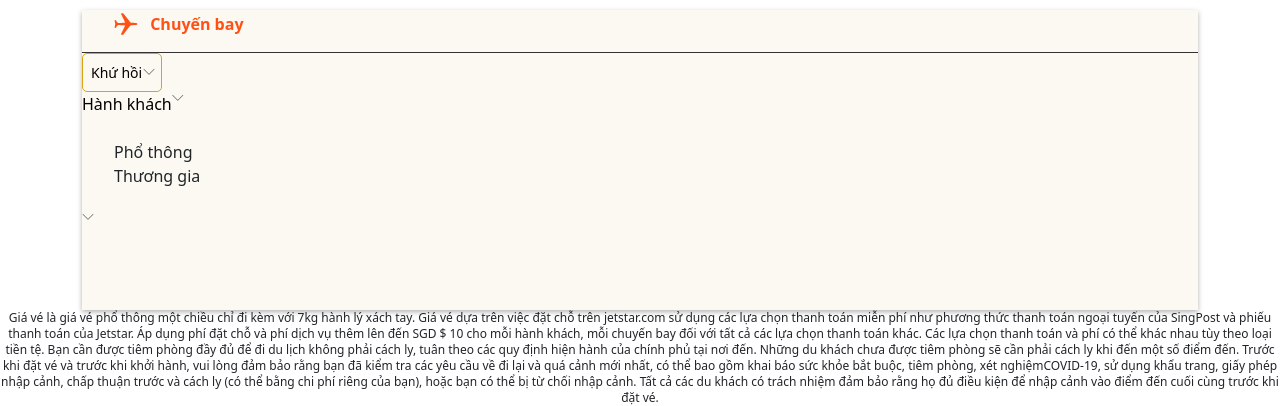
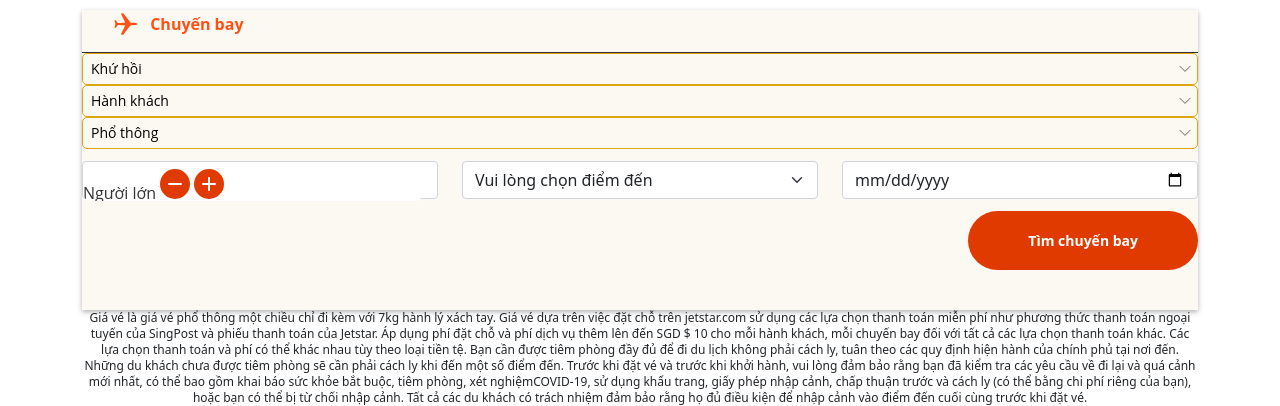
Before and after one commit to dvthagn/Project_web, a plain HTML site: page index.html in a window 1280 px wide. Shown: the part 1008-1414 px from the top of the page. Drawn offline with nearby package versions, Linux system fonts and the light colour scheme.

Commit message:
option css

```diff
--- a/css/style.css
+++ b/css/style.css
@@ -236,11 +236,26 @@ button {
     padding-right: 1.75rem;
 }
 
+.pl-7 {
+    margin-left: 1.75rem;
+}
+
 .p-2 {
     padding: 0.5rem;
 }
 
-
+.option__childs--style{
+    font-size: 14px;
+    letter-spacing: normal;
+    line-height: 1.5;
+    font-family: Open Sans;
+    font-weight: normal;
+    color: #333333;
+    text-transform: none;
+    border-radius: 5px;
+    border: 1px solid #DBA510;
+    height: 32px;
+}
 .f2__narrow-down{
     font-family: Material Icons;
     font-size: 12px;
@@ -261,17 +276,7 @@ button {
     padding-right: 0.375rem;
 }
 
-.option .journey-type{
-    font-size: 14px;
-    letter-spacing: normal;
-    line-height: 1.5;
-    font-weight: normal;
-    color: #333333;
-    text-transform: none;
-    border-radius: 5px;
-    border: 1px solid #DBA510;
-    width: 80px;
-}
+
 
 .list__type{
     border: none;
@@ -308,8 +313,59 @@ button {
     text-align: center;
 }
 /* end css option */
+.traveller-group{
+    color: #333;
+    font-size: 16px;
+    background-color: #fff;
+    position: absolute;
+    top: 75px;
+    height: auto;
+    overflow: hidden;
+    width: auto;
+    min-width: 340px;
+    z-index: 666;
+    margin-top: 8px;
+    border-radius: 8px;
+    cursor: default;
+    height: 32px;
+}
 
+.traveller-selector-icon{
+    font-family: "Material Icons";
+    font-size: 20px;
+    font-weight: normal;
+    font-style: normal;
+    text-transform: none;
+    line-height: 1;
+    width: 48px;
+    height: 48px;
+    color: rgb(0, 104, 134);
+}
 
+.icon__size {
+    width: 1.5rem;
+    height: 1.5rem;
+}
+
+.icon__color-white {
+    color: #ffffff;
+}
+.counter-btn svg{
+        display: block;
+        margin: 0 auto;
+
+}
+
+.counter-btn {
+    background: #e13a00;
+    border-radius: 50%;
+    border: 0;
+    display: inline-block;
+    height: 1.875rem;
+    padding: 0;
+    position: relative;
+    width: 1.875rem;
+}
 
 /* end css container */
 
--- a/index.html
+++ b/index.html
@@ -79,8 +79,8 @@
               </div>
         </div>
 
-        <div class="container">
-            <div class="box ">
+        <div class="flightbook container">
+            <div class="box">
                 <div class="header-slide mg__top-12">
                     <ul>
                         <li>
@@ -94,12 +94,12 @@
                 </div>
 
                 <div class="body-slide">
-                   <div class="option ">
-                        <div class="">
-                            <div class="flex flex-wrap journey-type cursor-pointer relative">
-                                <div class="flex flex-nowrap flex-wrap items-center pr-7 p-2">
+                   <div class="option">
+                        <div class="journey-type">
+                            <div class="flex flex-wrap w-full flex-nowrap option__childs--style cursor-pointer relative ">
+                                <div class="flex flex-nowrap w-full flex-wrap items-center  pr-7 p-2">
                                     <div>
-                                        <button class="flex flex-nowrap items-center">Khứ hồi</button>
+                                        <button class="flex flex-nowrap w-full items-center">Khứ hồi</button>
                                         <ul class="list__type absolute ">
                                             <li>Khứ hồi</li>
                                             <li>Một chiều</li>
@@ -109,27 +109,44 @@
                                 </div>
                             </div>
                         </div>
-                        <div class="">
-                            <div class="flex flex-wrap traveller-infor">
-                                <div>
-                                    <button>
+                        <div class="traveller-infor">
+                            <div class="flex flex-wrap w-full flex-nowrap option__childs--style cursor-pointer relative ">
+                                <div class="flex flex-nowrap w-full flex-wrap items-center pr-7 p-2">
+                                    <button class="flex flex-nowrap  w-full items-center">
                                         <span>Hành khách</span>
                                     </button>
                                 </div>
-                                <i class="f2__narrow-down ti-angle-down"></i>
+                                <i class="flex f2__narrow-down items-center absolute ti-angle-down"></i>
+                                <div class="traveller-group">
+                                    <div class="traveller-group__selector">
+                                        <div class="traveller-selector-row">
+                                            <span class="traveller-selector-row__text"> Người lớn</span>
+                                            <button class="counter-btn" type="button">
+                                                <svg viewBox="0 0 24 24" class="icon__size icon__color-white"><g fill="none" fill-rule="evenodd"><path d="M0 0h24v24H0z"></path><path fill="currentColor" d="M19 12a1 1 0 01-1 1H6a1 1 0 010-2h12a1 1 0 011 1z"></path></g></svg>                                            </button>
+
+                                            <button class="counter-btn">
+                                                <svg viewBox="0 0 24 24" class="icon__size icon__color-white"><g fill="none" fill-rule="evenodd"><path d="M0 0h24v24H0z"></path><path fill="currentColor" d="M18 11a1 1 0 010 2h-5v5a1 1 0 01-2 0v-5H6a1 1 0 010-2h5V6a1 1 0 012 0v5h5z"></path></g></svg>                                            </button>
+                                        <div class="traveller-selector-row"></div>
+                                    </div>
+
+                                    <div class="traveller-group__btnClose">
+
+                                    </div>
+                                </div>
+
                             </div>
                         </div>
-                        <div class="">
-                            <div class="server-type">
-                                <div>
+                        <div class="server-type">
+                            <div class="flex flex-wrap w-full flex-nowrap option__childs--style cursor-pointer relative">
+                                <div class="flex flex-nowrap w-full flex-wrap items-center pr-7 p-2">
                                     <div>
-                                        <button></button>
-                                        <ul>
+                                        <button class="flex flex-nowrap w-full items-center">Phổ thông</button>
+                                        <ul class="list__type absolute ">
                                             <li>Phổ thông</li>
                                             <li>Thương gia</li>
                                         </ul>
                                     </div>
-                                    <i class="f2__narrow-down ti-angle-down"></i>
+                                    <i class="flex f2__narrow-down items-center absolute ti-angle-down"></i>
                                 </div>
                             </div>
                         </div>
@@ -139,7 +156,7 @@
 
                    </div>
 
-                   <!-- <div class="mg__top-12">
+                   <div class="mg__top-12">
                         <div class="row ">
                             <div class="col">
                                 <select class="form-select" aria-label="Default select example">
@@ -182,7 +199,7 @@
 
                     <div class="mg__top-12 bottom-12">
                         <button class="btnFind ">Tìm chuyến bay</button>
-                    </div> -->
+                    </div>
                 </div>
             </div>
         </div>
```
